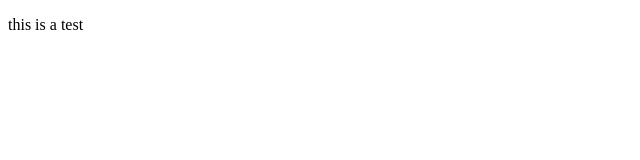
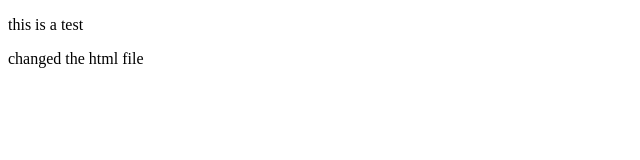
Before and after one commit to anjurajrm/test2, a plain HTML site: page index.html in a window 1280 px wide. Shown: the whole page, without its empty margins (0-640 px from the left). Drawn offline with Linux system fonts and the light colour scheme.

Commit message:
modified html

```diff
--- a/index.html
+++ b/index.html
@@ -5,5 +5,6 @@
   </head>
   <body>
     <p>this is a test</p>
+    <p>changed the html file</p>
   </body>
 </html>
```
